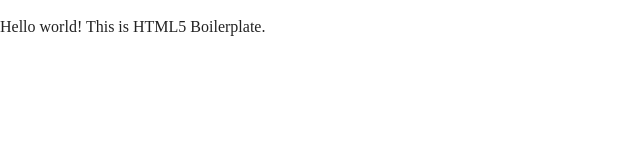
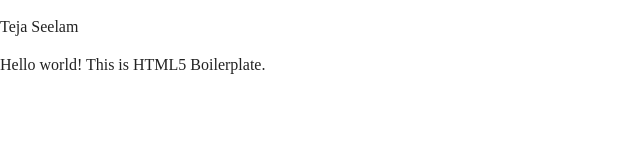
Before and after one commit to tejasreeseelam/ltemplate, a plain HTML site: page index.html in a window 1280 px wide. Shown: the whole page, without its empty margins (0-640 px from the left). Drawn offline with nearby package versions, Linux system fonts and the light colour scheme.

Commit message:
Feature: Added header

```diff
--- a/index.html
+++ b/index.html
@@ -23,6 +23,7 @@
   <![endif]-->
 
   <!-- Add your site or application content here -->
+  <header><p>Teja Seelam</p></header>
   <p>Hello world! This is HTML5 Boilerplate.</p>
   <script src="js/vendor/modernizr-3.7.1.min.js"></script>
   <script src="https://code.jquery.com/jquery-3.4.1.min.js" integrity="sha256-CSXorXvZcTkaix6Yvo6HppcZGetbYMGWSFlBw8HfCJo=" crossorigin="anonymous"></script>
```
